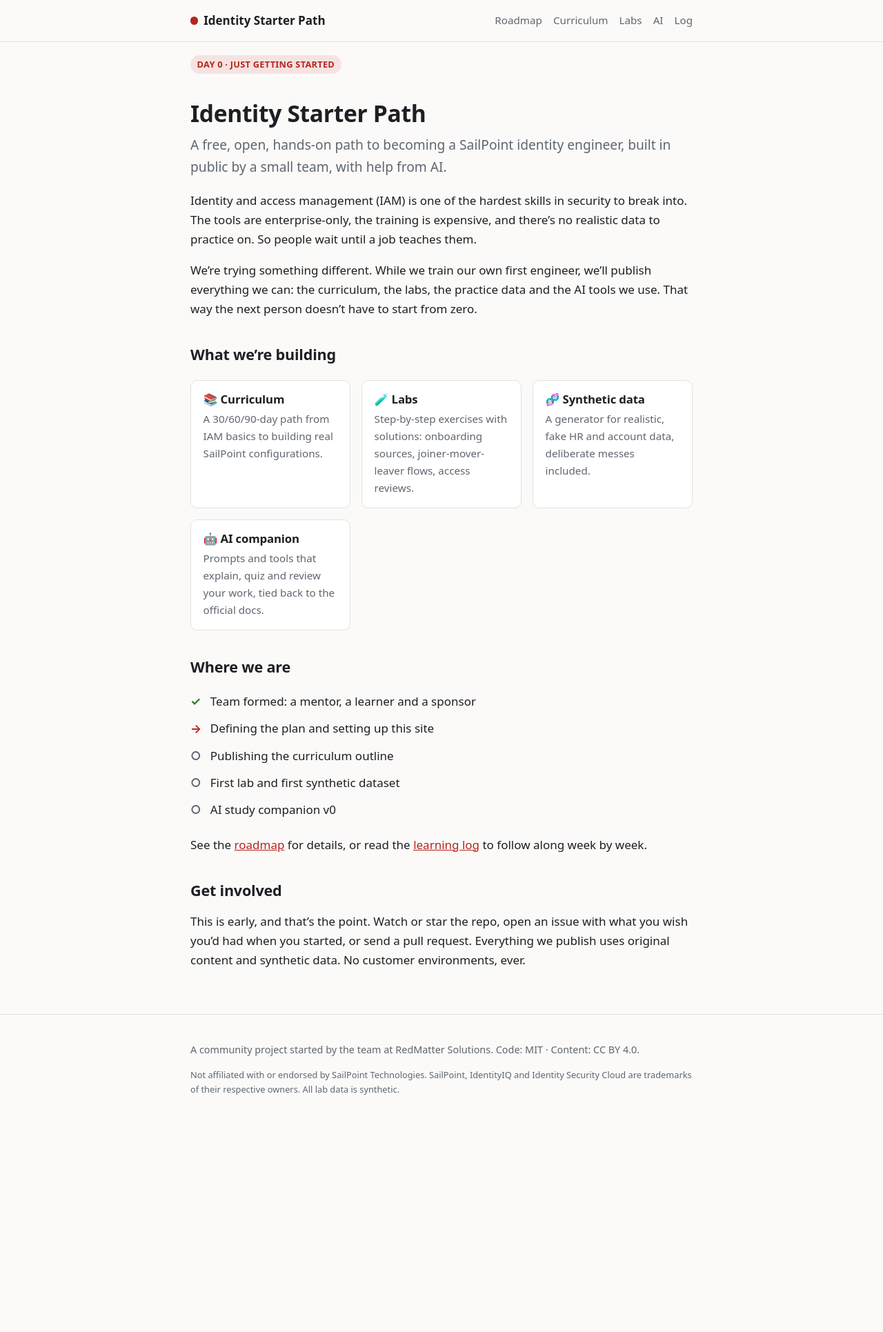
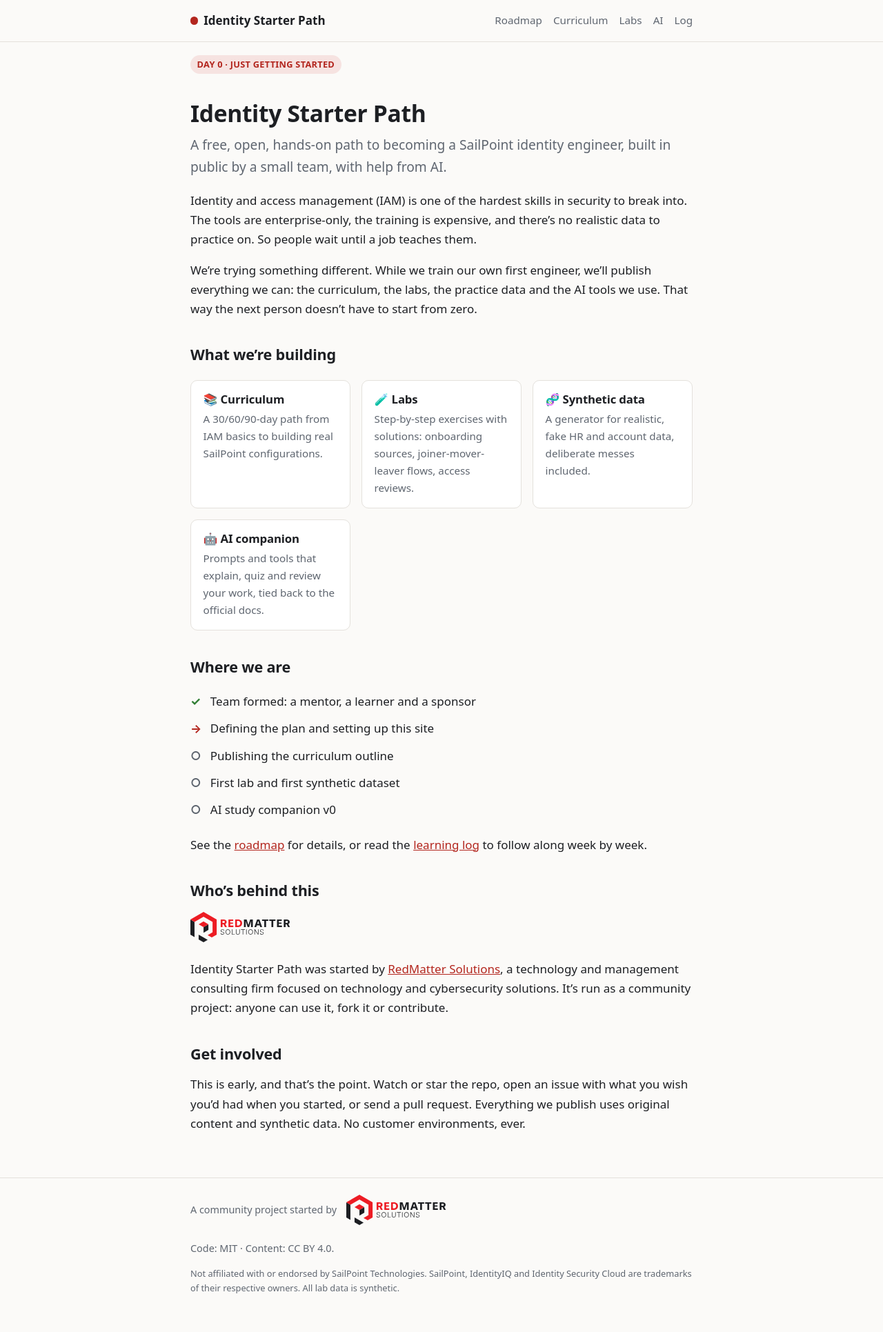
Before and after one commit to mkhattak/identity-starter-path, a Jekyll site: the page built from index.md, in a window 1280 px wide. Shown: the whole page at 69% size. Built offline with Jekyll 4.4.1, drawn with Linux system fonts in a browser that asks for light colours; before the commit the page ends 1643 px from its top, so only the background shows below that.

Commit message:
Add RedMatter Solutions logo to footer and home page
Co-Authored-By: Claude Opus 5.5 <noreply@anthropic.com>

```diff
--- a/_layouts/default.html
+++ b/_layouts/default.html
@@ -25,7 +25,11 @@
   </main>
   <footer class="site-footer">
     <div class="wrap">
-      <p>A community project started by the team at RedMatter Solutions. Code: MIT · Content: CC BY 4.0.</p>
+      <a class="started-by" href="https://www.redmattersolutions.com" aria-label="RedMatter Solutions website">
+        <span>A community project started by</span>
+        {% include redmatter-logo.svg %}
+      </a>
+      <p>Code: MIT · Content: CC BY 4.0.</p>
       <p class="fine">Not affiliated with or endorsed by SailPoint Technologies. SailPoint, IdentityIQ and Identity Security Cloud are trademarks of their respective owners. All lab data is synthetic.</p>
     </div>
   </footer>
--- a/assets/css/style.css
+++ b/assets/css/style.css
@@ -51,3 +51,11 @@ nav a:hover { color: var(--fg); }
 .meta { color: var(--muted); font-size: .9rem; margin-top: 2rem; }
 .site-footer { border-top: 1px solid var(--line); margin-top: 4rem; padding: 1.5rem 0 2.5rem; color: var(--muted); font-size: .9rem; }
 .fine { font-size: .8rem; }
+
+/* RedMatter logo: red parts stay brand red; white parts follow the text color so it works in light and dark mode */
+.rms-logo .cls-1, .rms-logo .cls-4 { fill: #ed1c24; }
+.rms-logo .cls-2, .rms-logo .cls-3 { fill: var(--fg); }
+.rms-logo .cls-3, .rms-logo .cls-4 { fill-rule: evenodd; }
+.started-by { display: inline-flex; flex-wrap: wrap; align-items: center; gap: .5rem .9rem; color: var(--muted); text-decoration: none; margin-bottom: .5rem; }
+.started-by .rms-logo { height: 44px; width: auto; }
+.started-by:hover span { color: var(--fg); }
--- a/index.md
+++ b/index.md
@@ -33,6 +33,12 @@ We're trying something different. While we train our own first engineer, we'll p
 
 See the [roadmap]({{ '/roadmap/' | relative_url }}) for details, or read the [learning log]({{ '/log/' | relative_url }}) to follow along week by week.
 
+## Who's behind this
+
+<a class="started-by" href="https://www.redmattersolutions.com">{% include redmatter-logo.svg %}</a>
+
+Identity Starter Path was started by [RedMatter Solutions](https://www.redmattersolutions.com), a technology and management consulting firm focused on technology and cybersecurity solutions. It's run as a community project: anyone can use it, fork it or contribute.
+
 ## Get involved
 
 This is early, and that's the point. Watch or star the repo, open an issue with what you wish you'd had when you started, or send a pull request. Everything we publish uses original content and synthetic data. No customer environments, ever.
```
Also changed, not shown: _includes/redmatter-logo.svg (added), assets/img/redmatter-logo.svg (added).
